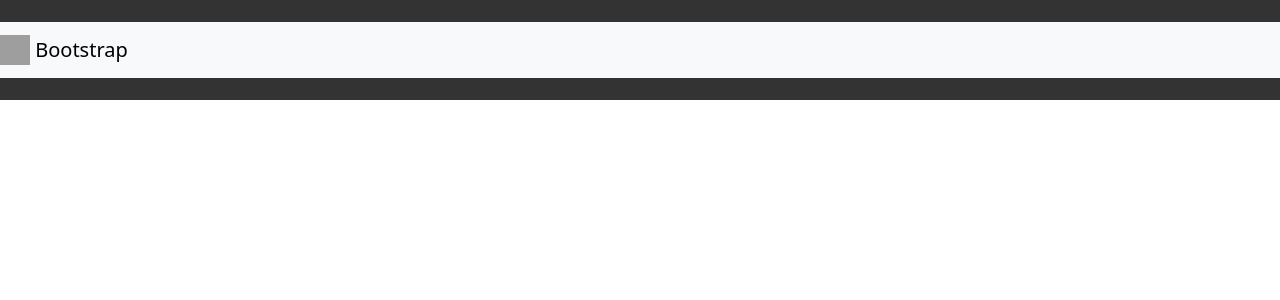
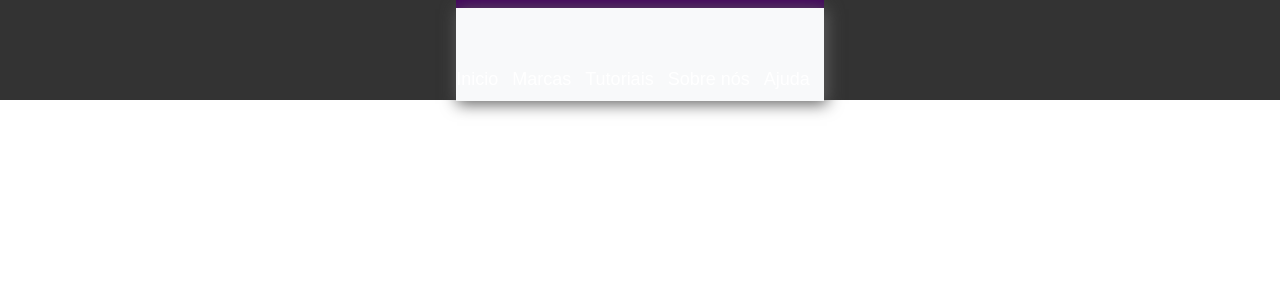
Before and after one commit to GabrielLima2803/ACosmeticos, a Vue app: page / in a window 1280 px wide. Shown: the top 300 px of the page. Built offline with nearby package versions, Linux system fonts and the light colour scheme; grey boxes are pictures that could not be loaded; the HTML template or start-up script is replaced by a standard one.

Commit message:
Colocar Logo no header

```diff
--- a/index.html
+++ b/index.html
@@ -2,7 +2,7 @@
 <html lang="en">
   <head>
     <meta charset="UTF-8">
-    <link rel="icon" href="/favicon.ico">
+    <link rel="icon" href="public/BeuatéNaturelleLogo.ico">
     <meta name="viewport" content="width=device-width, initial-scale=1.0">
     <title>Beuaté Naturelle</title>
   </head>
--- a/src/App.vue
+++ b/src/App.vue
@@ -6,13 +6,34 @@ import { } from 'vue-router'
 <template>
   <header>
 
-    <div class="header">
-      <nav class="navbar navbar-light bg-light">
-        <a class="navbar-brand" href="#">
-          <img src="/docs/4.0/assets/brand/bootstrap-solid.svg" width="30" height="30" class="d-inline-block align-top"
-            alt="">
-          Bootstrap
-        </a>
+    <div >
+
+      <div class="header">
+
+      </div>
+      <!-- Fim da parte roxa -->
+      <nav class="navbar navbar-light bg-light navBarPrincipal linkRouters">
+
+
+        <span class="marginRL">
+          Inicio
+        </span>
+
+        <span class="marginRL">
+          Marcas
+        </span>
+
+        <span class="marginRL">
+          Tutoriais
+        </span>
+
+        <span class="marginRL">
+          Sobre nós
+        </span>
+
+        <span class="marginRL">
+          Ajuda
+        </span>
       </nav>
     </div>
 
@@ -22,6 +43,26 @@ import { } from 'vue-router'
 <style scoped>
 .header {
   width: 100%;
-  background-color: black;
+  background-color: #43055D;
+;
+  color: white;
+  height: 9px;
+}
+.navBarPrincipal{
+  height: 93px;
+  box-shadow: 2px 2px 15px 1px rgb(94, 94, 94);
+  border: none;
+}
+.linkRouters{
+  display: flex;
+  justify-content: center;
+  align-items: end;
+
+}
+.marginRL{
+  margin-right: 14px;
+  font-size: 18px;
+  font-family: 'Jost', sans-serif;
+
 }
 </style>
```
Also changed, not shown: 2 other files (tests, documents, lock files or other folders).
